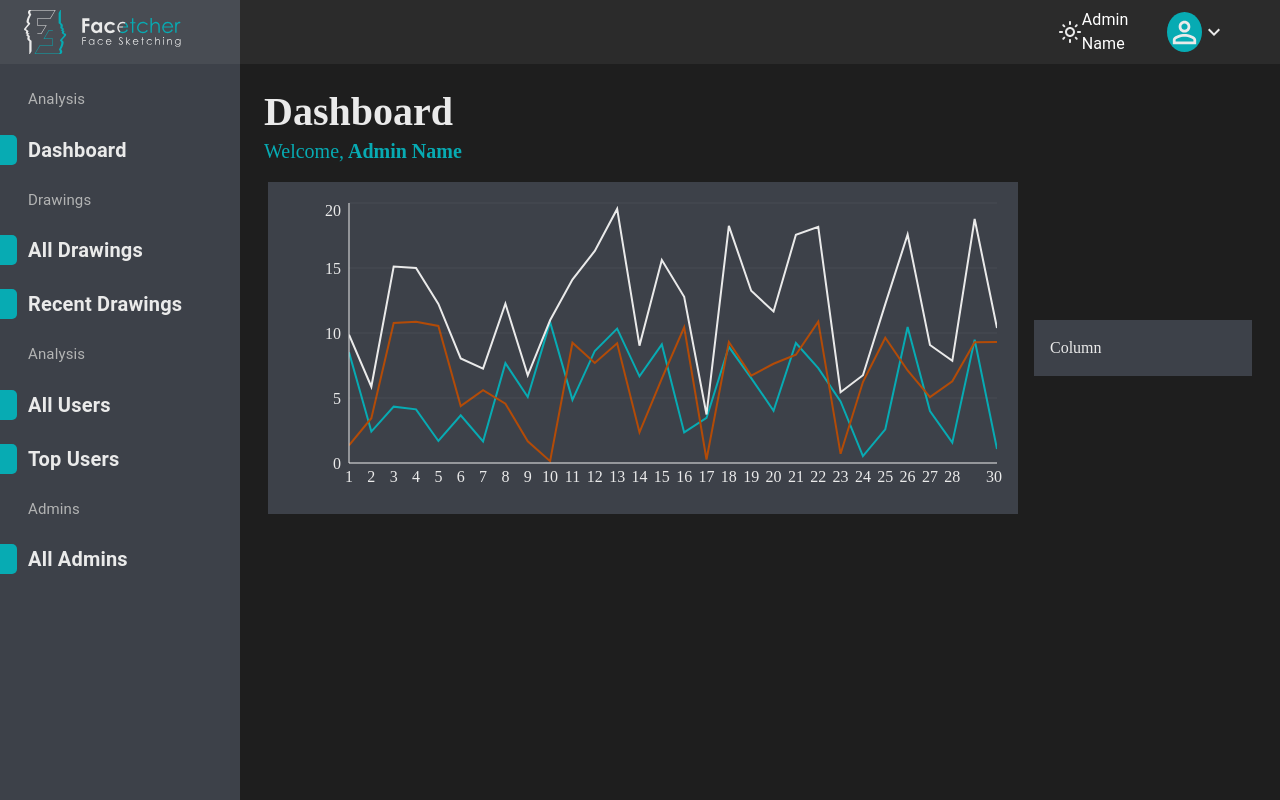
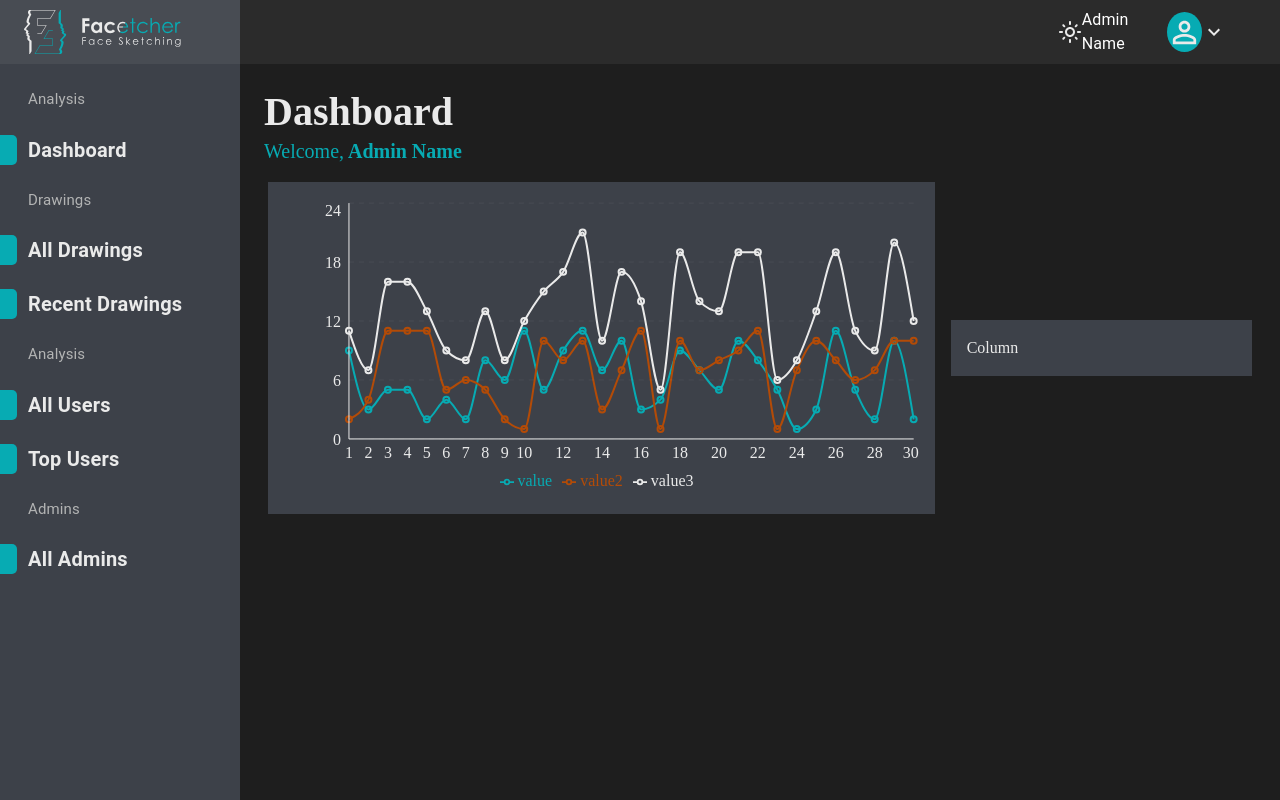
Before and after one commit to henry-azer/facetcher-admin-portal, a React (Create React App) app: page / in a window 1280 px wide. Built offline with nearby package versions, Linux system fonts and the light colour scheme.

Commit message:
handle chart in home page

```diff
--- a/src/views/Home.jsx
+++ b/src/views/Home.jsx
@@ -11,6 +11,7 @@ import {
      ResponsiveContainer,
      Area,
      YAxis,
+     Legend,
 } from "recharts";
 import FacetcherDrawer from "../components/drawer/drawer";
 import { CYAN, LIGHTGREY, LIGHTGREY10T, ORANGE } from "../constants/app_colors";
@@ -21,8 +22,8 @@ const Home = () => {
      const dataView = () => {
           const data = [];
           for (let index = 0; index < 30; index++) {
-               const val = Math.random() * 11;
-               const val2 = Math.random() * 11;
+               const val = Math.ceil(Math.random() * 11);
+               const val2 = Math.ceil(Math.random() * 11);
                data.push({
                     day: index + 1,
                     value: val,
@@ -46,26 +47,30 @@ const Home = () => {
                          </p>
                     </div>
                     <div className="row justify-content-center align-items-center g-2">
-                         <div className="col-9 bg-dark-grey mx-2 p-3">
+                         <div className="col-8 bg-dark-grey mx-2 p-3">
                               <div>
                                    <ResponsiveContainer
                                         width="100%"
                                         height={300}
                                    >
-                                        <AreaChart data={dataView()}>
-                                             <Area
+                                        <LineChart data={dataView()}>
+                                             <Line
+                                                  type="monotone"
                                                   dataKey="value"
                                                   stroke={CYAN}
                                                   strokeWidth="2"
                                                   fill="transparent"
                                              />
-                                             <Area
+                                             <Line
+                                                  type="monotone"
                                                   dataKey="value2"
                                                   stroke={ORANGE}
                                                   strokeWidth="2"
                                                   fill="transparent"
                                              />
-                                             <Area
+                                             <Line
+                                                  activeDot={{ r: 8 }}
+                                                  type="monotone"
                                                   dataKey="value3"
                                                   stroke={LIGHTGREY}
                                                   strokeWidth="2"
@@ -85,8 +90,10 @@ const Home = () => {
                                              <CartesianGrid
                                                   stroke={LIGHTGREY10T}
                                                   vertical={false}
+                                                  strokeDasharray="5 5"
                                              />
-                                        </AreaChart>
+                                             <Legend/>
+                                        </LineChart>
                                    </ResponsiveContainer>
                               </div>
                          </div>
```
